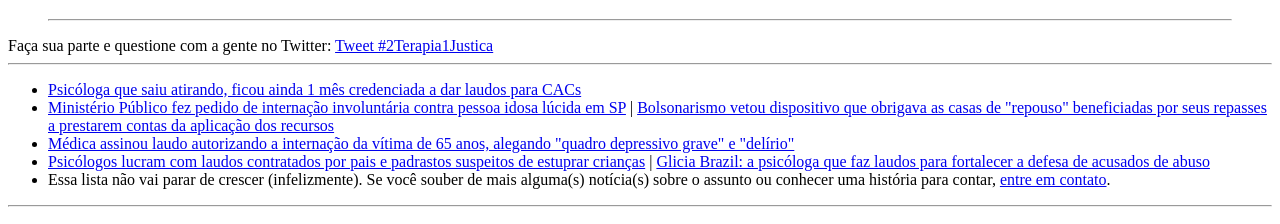
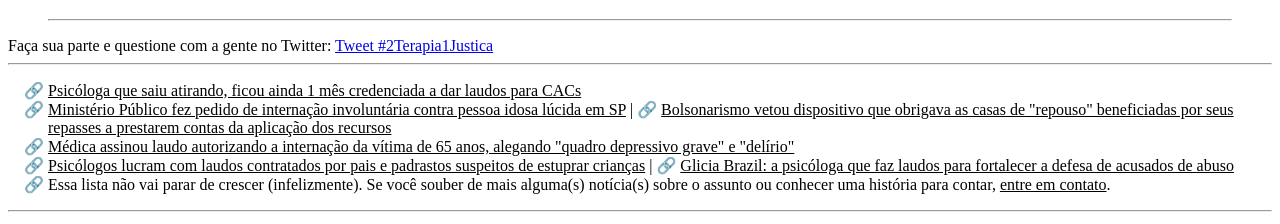
Before and after one commit to PartidoVelho/terapiajustica.com.br, a plain HTML site: page index.html in a window 1280 px wide. Shown: the part 998-1222 px from the top of the page. Drawn offline with Linux system fonts and the light colour scheme.

Commit message:
new design for ul>li>links

```diff
--- a/index.html
+++ b/index.html
@@ -11,6 +11,10 @@
 <link href="fonts/Bonbon/font.css" rel="stylesheet">
  </head>
 <body id="body">
+<style>
+ul { list-style-type: "🔗 "; } /* from: https://stackoverflow.com/questions/7698764/custom-bullet-symbol-for-li-elements-in-ul-that-is-a-regular-character-and/17828274#17828274 */
+ul > li > a {/*text-decoration:none;*/color:#000}
+</style>
 <h1>Em 2º lugar: <element style="font-family:'Cabin Sketch';font-weight:700;color:blue;background:yellow"><u>terapia</u></element>; em 1º lugar: <element style="font-family:'Arial Black';color:brown;background:#000">JUSTIÇA</element>✊🏿✊🏾✊🏽</h1>
 
 <a href="https://www.instagram.com/p/Cpc9GKquS-B/" target="_blank"><img title="E quando a psicoterapia atua a favor da opressão? (A medicalização da vida como naturalização da opressão)." alt="E quando a psicoterapia atua a favor da opressão?
@@ -69,9 +73,9 @@ Faça sua parte e questione com a gente no Twitter: <a href="https://twitter.com
 
 <ul>
 <li><a href="https://tab.uol.com.br/noticias/redacao/2023/06/24/psicologa-que-saiu-atirando-continua-credenciada-a-dar-laudos-para-cacs.htm" target="_blank">Psicóloga que saiu atirando, ficou ainda 1 mês credenciada a dar laudos para CACs</a></li>
-<li><a href="https://www.conjur.com.br/2020-jul-10/tj-sp-nega-pedido-mp-internacao-involuntaria-idoso" target="_blank">Ministério Público fez pedido de internação involuntária contra pessoa idosa lúcida em SP</a> | <a href="https://www.conjur.com.br/2020-jun-30/vetos-bolsonaro-sanciona-repasse-emergencial-asilos" target="_blank">Bolsonarismo vetou dispositivo que obrigava as casas de "repouso" beneficiadas por seus repasses a prestarem contas da aplicação dos recursos</a></li>
+<li><a href="https://www.conjur.com.br/2020-jul-10/tj-sp-nega-pedido-mp-internacao-involuntaria-idoso" target="_blank">Ministério Público fez pedido de internação involuntária contra pessoa idosa lúcida em SP</a> | 🔗 <a href="https://www.conjur.com.br/2020-jun-30/vetos-bolsonaro-sanciona-repasse-emergencial-asilos" target="_blank">Bolsonarismo vetou dispositivo que obrigava as casas de "repouso" beneficiadas por seus repasses a prestarem contas da aplicação dos recursos</a></li>
 <li><a href="https://cbn.globoradio.globo.com/media/audio/401718/policia-vai-ouvir-medica-que-autorizou-internacao-.htm" target="_blank">Médica assinou laudo autorizando a internação da vítima de 65 anos, alegando "quadro depressivo grave" e "delírio"</a></li>
-<li><a href="http://web.archive.org/web/20230529233309/https://www.intercept.com.br/2023/05/04/abuso-sexual-infantil-psicologos-lucram-com-laudos-contratados-por-suspeitos/" target="_blank">Psicólogos lucram com laudos contratados por pais e padrastos suspeitos de estuprar crianças</a> | <a href="http://web.archive.org/web/20230529233311/https://www.intercept.com.br/2023/05/18/abuso-glicia-brazil-psicologa-fortalece-defesa-de-acusados/" target="_blank">Glicia Brazil: a psicóloga que faz laudos para fortalecer a defesa de acusados de abuso</a></li>
+<li><a href="http://web.archive.org/web/20230529233309/https://www.intercept.com.br/2023/05/04/abuso-sexual-infantil-psicologos-lucram-com-laudos-contratados-por-suspeitos/" target="_blank">Psicólogos lucram com laudos contratados por pais e padrastos suspeitos de estuprar crianças</a> | 🔗 <a href="http://web.archive.org/web/20230529233311/https://www.intercept.com.br/2023/05/18/abuso-glicia-brazil-psicologa-fortalece-defesa-de-acusados/" target="_blank">Glicia Brazil: a psicóloga que faz laudos para fortalecer a defesa de acusados de abuso</a></li>
 <li>Essa lista não vai parar de crescer (infelizmente). Se você souber de mais alguma(s) notícia(s) sobre o assunto ou conhecer uma história para contar, <a href="mailto:mesquitadaniella@proton.me" target="_blank">entre em contato</a>.</li>
 </ul>
 
```
Also changed, not shown: 1 other file.
